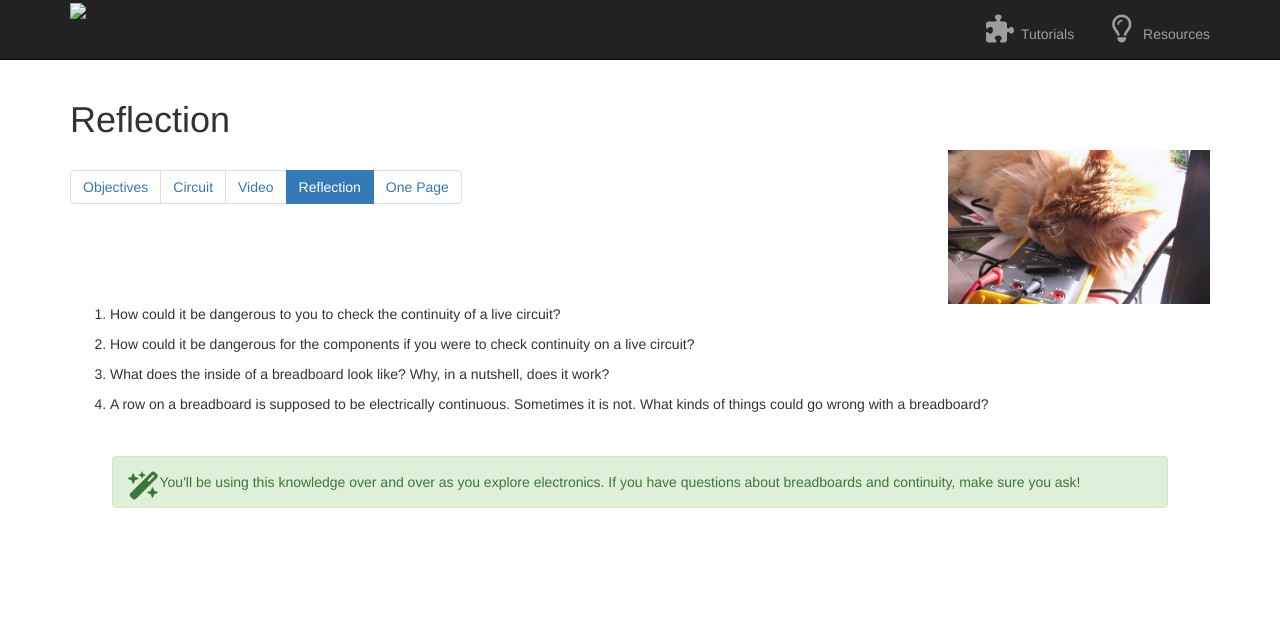
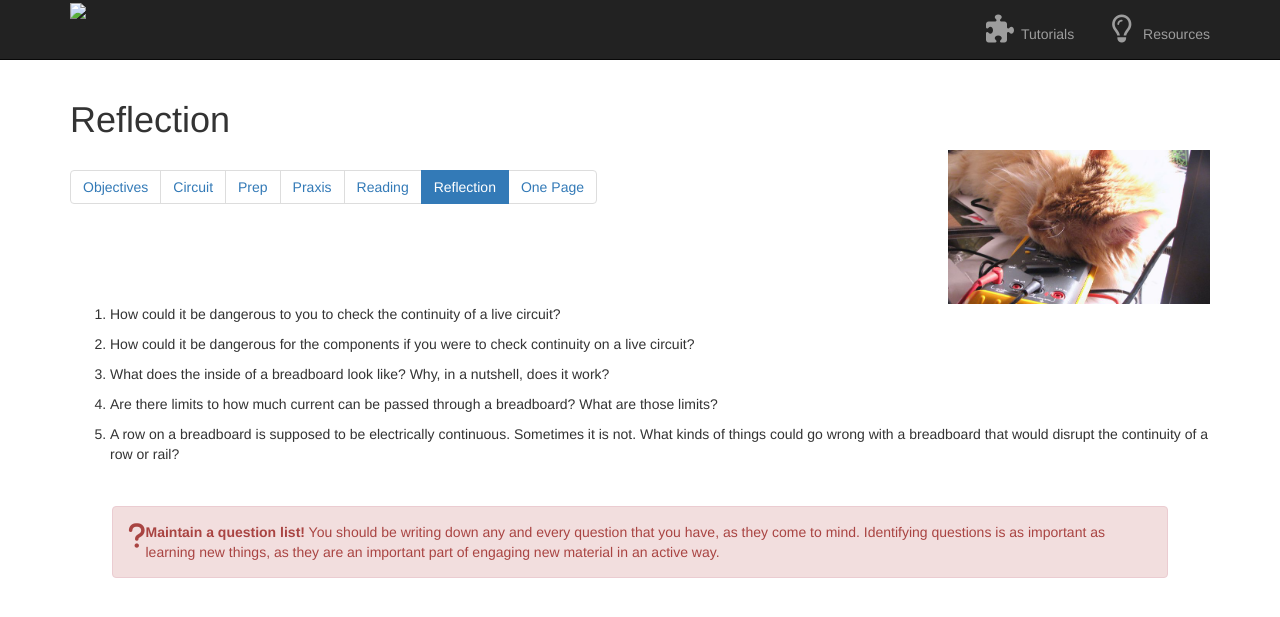
Before and after one commit to craftofelectronics/craftoe-www-refresh, a Jekyll site: the page built from tutorials/continuity/reflection.md, in a window 1280 px wide. Shown: the top 617 px of the page. Built offline with Jekyll 4.4.1, drawn with Linux system fonts in a browser that asks for light colours; nearby versions of some CDN libraries; library files that are not in the unit come from our copies; Markdown is read by kramdown in place of the engine named in the settings.

Commit message:
Simplifying/finishing tutorial.

```diff
--- a/_includes/tutorial-nav
+++ b/_includes/tutorial-nav
@@ -1,5 +1,5 @@
 <ul class="pagination noprint">
-  {% for index in (1..20) %}
+  {% for index in (1..100) %}
     {% for p in site.pages %}
 
       {% if (page.title == p.title) %}
--- a/tutorials/continuity/video.md
+++ b/tutorials/continuity/prep.md
@@ -1,7 +1,7 @@
 ---
-title: Video
+title: Prep
 tutorial: "continuity"
-index: 3
+index: 30
 layout: default
 noprint: true
 ---
--- a/tutorials/continuity/reflection.md
+++ b/tutorials/continuity/reflection.md
@@ -12,10 +12,24 @@ layout: default
 
 1. What does the inside of a breadboard look like? Why, in a nutshell, does it work?
 
-1. A row on a breadboard is supposed to be electrically continuous. Sometimes it is not. What kinds of things could go wrong with a breadboard?
+1. Are there limits to how much current can be passed through a breadboard? What are those limits?
 
+1. A row on a breadboard is supposed to be electrically continuous. Sometimes it is not. What kinds of things could go wrong with a breadboard that would disrupt the continuity of a row or rail?
 
+<!--
+1. What is your theory as to what increases/limits the ability for the multimeter to detect whether there is electrical continuity between two points? What evidence do you have to support that theory?
+-->
+
+<div class="alert alert-danger" style="margin:3em;">
+  <i class="fa fa-question fa-2x pull-left"></i>
+  <p>
+    <b>Maintain a question list!</b> You should be writing down any and every question that you have, as they come to mind. Identifying questions is as important as learning new things, as they are an important part of engaging new material in an active way.
+  </p>
+</div>
+
+<!--
 <div class="alert alert-success" style="margin:3em;">
 <i class="fa fa-magic fa-2x pull-left"></i>
 <p>You'll be using this knowledge over and over as you explore electronics. If you have questions about breadboards and continuity, make sure you ask!</p>
 </div>
+-->
```
Also changed, not shown: other parts of tutorials/continuity/reflection.md (+1 -1 lines), _layouts/post.html (deleted, +0 -9 lines), tutorials/continuity/all.md (+1 -1 lines), tutorials/continuity/circuit.md (+9 -2 lines), tutorials/continuity/index.md (+1 -1 lines), tutorials/continuity/praxis.md (added, +40 -0 lines), tutorials/continuity/reading.md (added, +29 -0 lines).
